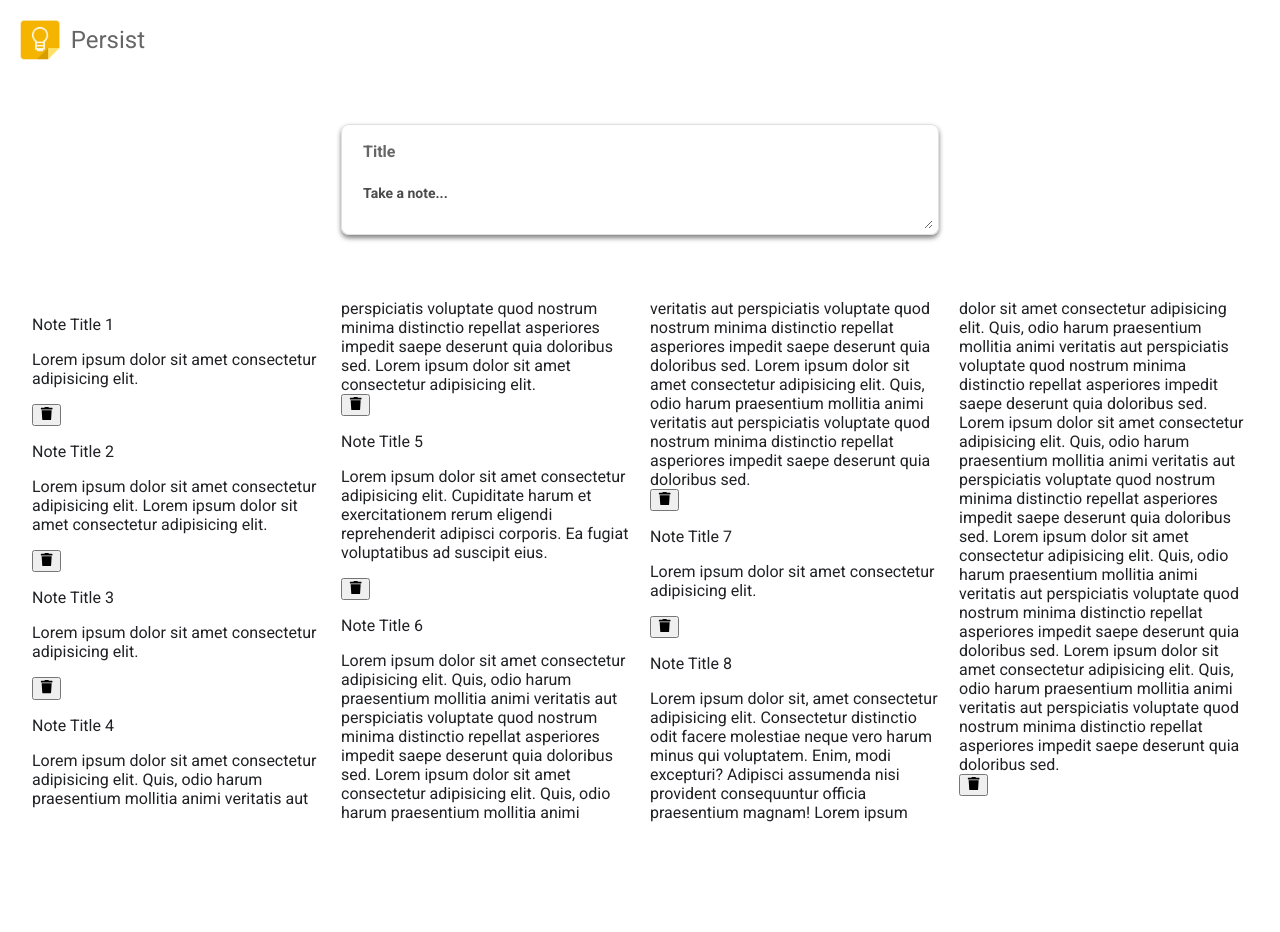
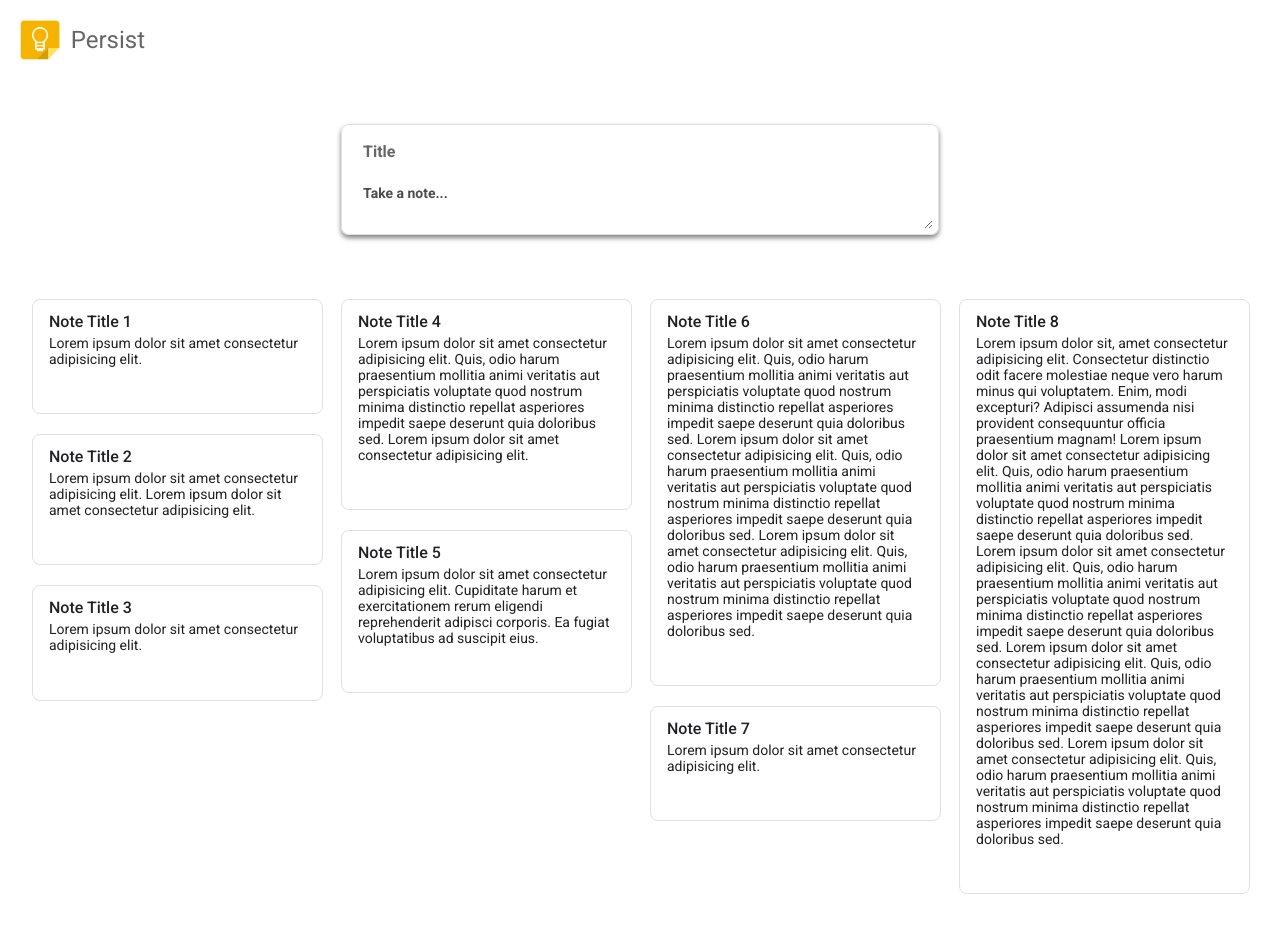
Before and after one commit to ploymahloy/keep_clone, a React (Create React App) app: page / in a window 1280 px wide. In both pictures the pointer is over the element 176 px from the left and 370 px from the top of the page. Shown: the top 932 px of the page. Before the commit the page ends 856 px from the top, so only its background shows below. Built offline with nearby package versions, Linux system fonts and the light colour scheme.

Commit message:
simplified class names

```diff
--- a/src/styles/Note.module.scss
+++ b/src/styles/Note.module.scss
@@ -1,6 +1,6 @@
 @import '_colors.scss';
 
-.notes_card {
+.card {
 	display: inline-block;
 	margin: 0 0 20px;
 	-webkit-column-break-inside: avoid;
@@ -58,13 +58,13 @@
 	}
 }
 
-.notes_card:hover {
+.card:hover {
 	cursor: pointer;
 	box-shadow: $box-shadow;
 	transition: box-shadow 300ms;
 }
 
-.notes_card:hover .notes_card_footer_btn {
+.card:hover .card_footer_btn {
 	visibility: visible;
 	transition: visibility 300ms;
 }
```
